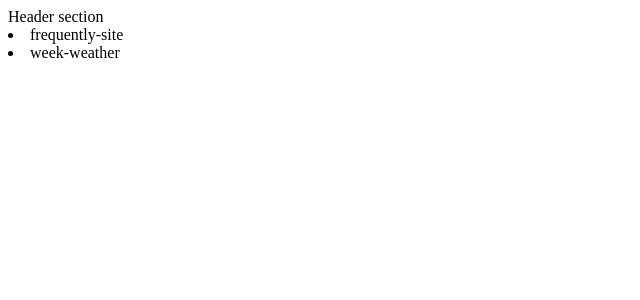
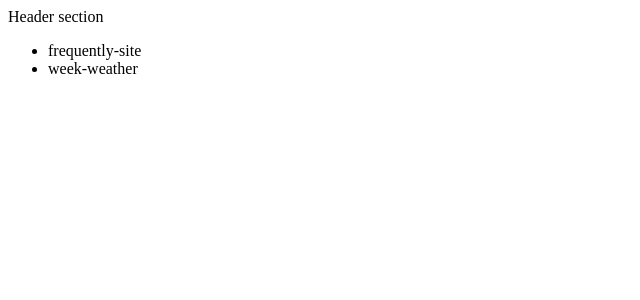
Before and after one commit to kyumin249/weather, a React (Vite) app: page / in a window 1280 px wide. Shown: the top 300 px of the page, without its empty margins (0-640 px from the left). Built offline with nearby package versions, Linux system fonts and the light colour scheme.

Commit message:
nav section

```diff
--- a/src/App.jsx
+++ b/src/App.jsx
@@ -5,9 +5,7 @@ function App() {
   return (
     <>
 	    <Header />
-      <nav>
-        <Nav />
-      </nav>
+      <Nav />
     </>
   );
 }
--- a/src/components/Layout/nav.jsx
+++ b/src/components/Layout/nav.jsx
@@ -1,8 +1,10 @@
 function Nav() {
 	return (
 		<div className="nav">
-			<li>frequently-site</li>
-			<li>week-weather</li>
+			<ul>
+				<li>frequently-site</li>
+				<li>week-weather</li>
+			</ul>
 		</div>
 	);
 };
```
